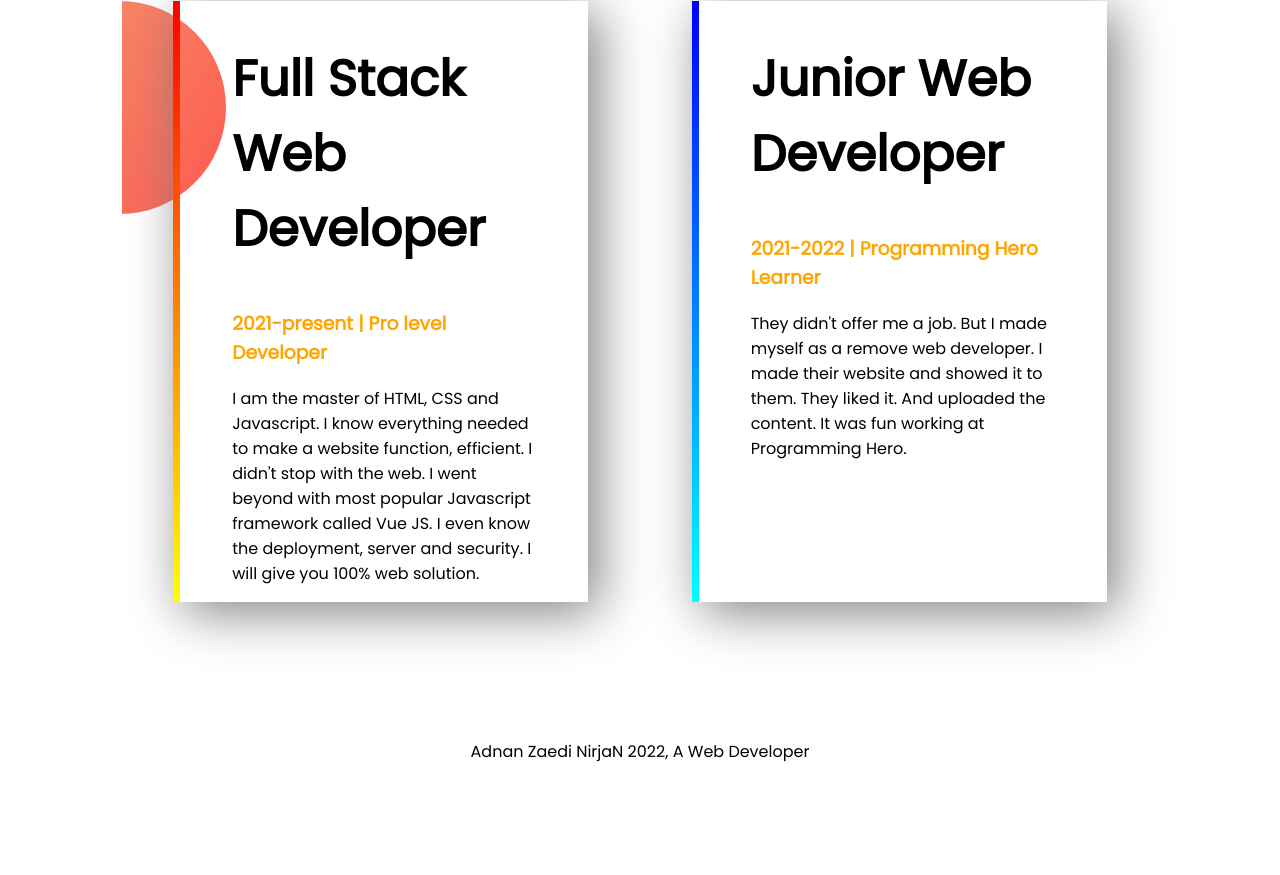
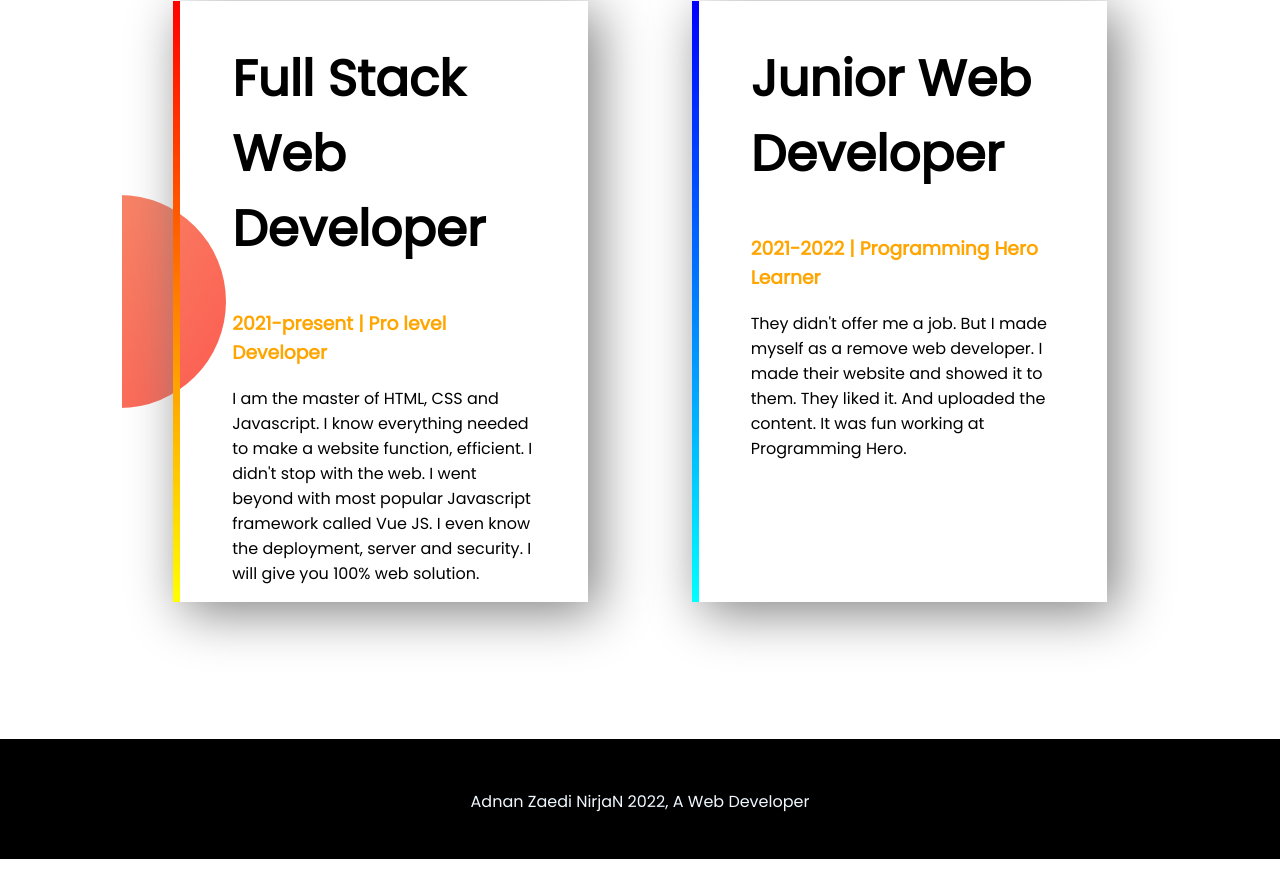
Before and after one commit to NirjanRulz/Personal_portfolio, a plain HTML site: page index.html in a window 1280 px wide. Shown: the part 1649-2524 px from the top of the page. Before the commit the page ends 2429 px from the top, so only its background shows below. Drawn offline with Linux system fonts and the light colour scheme.

Commit message:
Footer design

```diff
--- a/index.html
+++ b/index.html
@@ -64,7 +64,7 @@
         </div>
     </section>
     <footer>
-        <p>Adnan Zaedi NirjaN 2022, A Web Developer</p>
+        <p class="footer">Adnan Zaedi NirjaN 2022, A Web Developer</p>
     </footer>
 </body>
 
--- a/main.css
+++ b/main.css
@@ -35,6 +35,7 @@ section {
     margin: 5%;
     background-image: url(./BG/exp-bg.png);
     background-repeat: no-repeat;
+    background-position: left;
 }
 
 /*My world
@@ -65,7 +66,7 @@ Junior Web Developer*/
     width: 90%;
 }
 
-/*Hire Me/ Download Resume*/
+/*Hire Me/ Download Resume button*/
 .link_button {
     text-decoration: none;
     background-image: linear-gradient(tomato, orange);
@@ -89,4 +90,14 @@ Junior Web Developer*/
 
 footer p {
     text-align: center;
+    color: aliceblue;
+    background-color: black;
+    width: 100%;
+    height: 70px;
 }
+
+.footer {
+    display: flex;
+    justify-content: center;
+    padding-top: 50px;
+}
```
